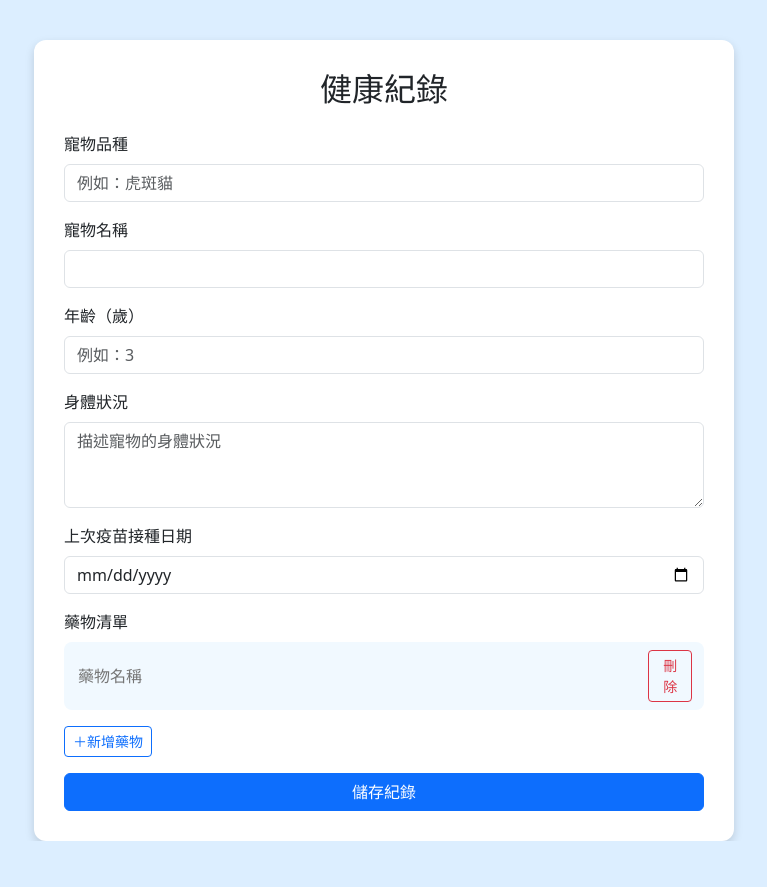
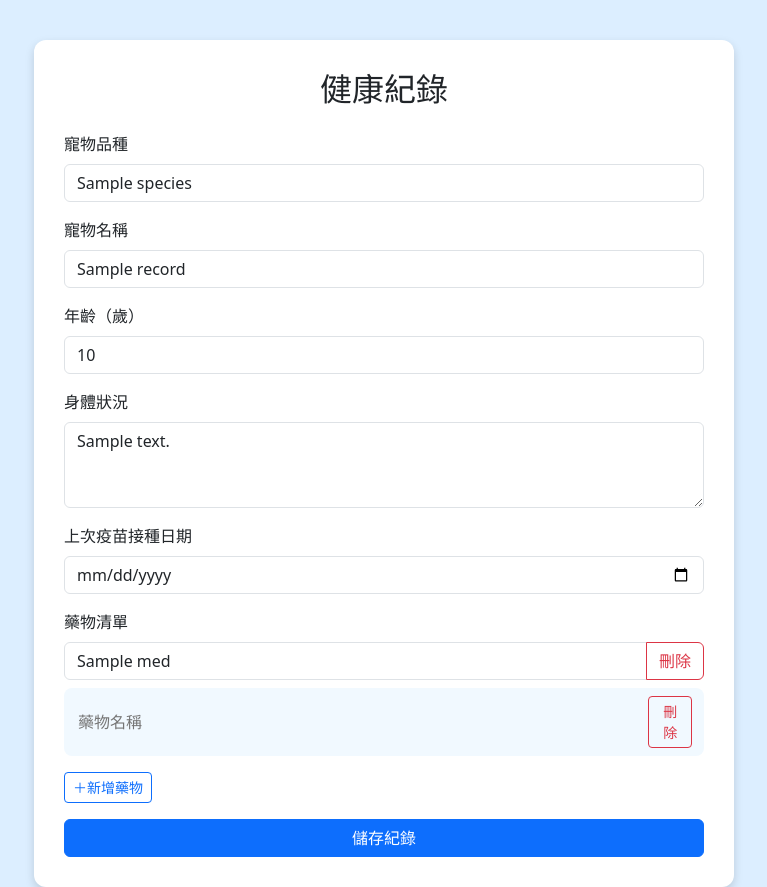
Before and after one commit to NTNU-OOAD-Project/Pet-Management-System, a Flask app: template templates/health_record.html in a window 1280 px wide. Shown: the whole page, without its empty margins (256-1023 px from the left). Before the commit the page ends 841 px from the top, so only its background shows below. Run offline with Flask 3, Linux system fonts and the light colour scheme; the template is opened without the code that fills it: most values are stand-ins (such as "Sample title", 1, 10 or a date in 2020).

Commit message:
healthRecord

```diff
--- a/app.py
+++ b/app.py
@@ -23,6 +23,7 @@
 db = client[MONGODB_DB]
 
 messages_collection = db["messages"]
+record_manager = RecordManager()
 
 @app.route('/')
 def index():
@@ -126,10 +127,15 @@
 # 寵物清單
 @app.route('/api/pets/list')
 def pet_list():
-    if 'user_id' not in session:
-        return jsonify({'success': False, 'msg': '未登入'})
-    pets = PetManager(db).get_pets_of_user(session['user_id'])
-    return jsonify({'success': True, 'pets': pets})
+    user_id = session.get('user_id')
+    if not user_id:
+        return jsonify({'success': False, 'msg': '未登入'}), 401
+
+    try:
+        pets = PetManager(db).get_pets_of_user(user_id)
+        return jsonify({'success': True, 'pets': pets})
+    except Exception as e:
+        return jsonify({'success': False, 'msg': str(e)}), 500
 # 新增寵物
 @app.route('/api/pets/add', methods=['POST'])
 def add_pet():
@@ -160,46 +166,72 @@
 @app.route('/health')
 def health():
     pet_id = request.args.get('pet_id')
+    user_id = session.get('user_id')
+    pet_id = "683d8682e35c1796af94e22b"
+    if not user_id:
+        return "未登入", 401
+    if not pet_id:
+        return "缺少 pet_id", 400
 
-    if 'user_id' not in session:
-        return "未登入", 401
-
-    user_id = session['user_id']
     user = db.users.find_one({'_id': ObjectId(user_id)})
-
     if not user:
         return "找不到使用者", 404
 
-    pet = None
-    for p in user.get('pets', []):
-        if p['pet_id'] == pet_id:
-            pet = p
-            break
-
+    # 找出目前的寵物物件
+    pet = next((p for p in user.get("pets", []) if p["pet_id"] == pet_id), None)
     if not pet:
         return "找不到寵物", 404
-    health_records = pet.get('health_records', [])
-    latest_health = health_records[-1] if health_records else {}
 
-    return render_template('health_record_view.html', health=latest_health)
+    health_records = pet.get("health_records", [])
+    health = health_records[-1] if health_records else {}
+    return render_template("health_record_view.html", health=health)
 
 
-record_manager = RecordManager()
-@app.route("/api/pet/health_records", methods=["GET"])
-def get_health_records():
-    user_id = request.args.get("user_id")
+@app.route("/health/edit")
+def health_edit():
     pet_id = request.args.get("pet_id")
+    user_id = session.get("user_id")
+    if not pet_id or not user_id:
+        return redirect(url_for("pets"))  # 或導向登入頁
+    try:
+        user = db.users.find_one({"_id": ObjectId(user_id)})
+        if not user:
+            return redirect(url_for("pets"))
 
-    if not user_id or not pet_id:
-        return jsonify({"error": "Missing user_id or pet_id"}), 400
+        for pet in user.get("pets", []):
+            if pet["pet_id"] == pet_id:
+                health_records = pet.get("health_records", [])
+                if not health_records:
+                    return render_template("health_record.html", health=None)
 
+                latest = health_records[-1]
+                latest["_id"] = str(latest.get("_id", ""))
+                return render_template("health_record.html", record=latest)
+
+        return redirect(url_for("pets"))
+
+    except Exception as e:
+        return f"Error: {e}", 500
+
+
+@app.route("/api/health/update", methods=["POST"])
+def update_health_record():
     try:
-        records = record_manager.view_by_type(db, user_id, pet_id, "health")
-        return jsonify({"health_records": records}), 200
-    except ValueError as e:
-        return jsonify({"error": str(e)}), 404
+        data = request.get_json()
+        record_id = data.get("_id")
+
+        record_id = data.get("_id")
+        if not record_id:
+            return jsonify({"success": False, "msg": "缺少紀錄 ID (_id)"})
+        record_manager.update_record(
+            record_id=ObjectId(record_id),
+            type_str="health",
+            update_fields=data,
+            db=db
+        )
+        return jsonify({"success": True})
     except Exception as e:
-        return jsonify({"error": "Internal server error"}), 500
+        return jsonify({"success": False, "msg": str(e)})
 
 
 
--- a/models/pets.py
+++ b/models/pets.py
@@ -7,7 +7,8 @@
         self.users = db['users']
 
     def get_pets_of_user(self, user_id):
-        user = self.users.find_one({'_id': ObjectId(user_id)})
+        obj_id = ObjectId(user_id)
+        user = self.users.find_one({'_id': obj_id})
         if user and 'pets' in user:
             return user['pets']
         return []
--- a/templates/food_record_view.html
+++ b/templates/food_record_view.html
@@ -37,7 +37,7 @@
       </table>
 
       <div class="d-flex justify-content-between mt-4">
-        <a href="food_record.html" class="btn btn-outline-secondary">🔙 返回修改</a>
+        <a href="{{ url_for('get') }}" class="btn btn-outline-secondary"> 編輯</a>
         <a href="{{ url_for('pets') }}" class="btn btn-outline-primary">🏠 返回我的寵物</a>
       </div>
     </div>
--- a/templates/health_record.html
+++ b/templates/health_record.html
@@ -44,36 +44,50 @@
   <div class="container">
     <h2 class="mb-4 text-center">健康紀錄</h2>
     <form id="healthRecordForm">
+      <input type="hidden" id="_id" name="_id" value="{{ record._id }}">
+      <input type="hidden" id="pet_id" name="pet_id" value="{{ record.pet_id }}">
       <div class="mb-3">
-        <label for="petBreed" class="form-label">寵物品種</label>
-        <input type="text" class="form-control" id="petBreed" name="petBreed" placeholder="例如：虎斑貓" required />
+        <label for="species" class="form-label">寵物品種</label>
+        <input type="text" class="form-control" id="species" name="species" placeholder="例如：虎斑貓" value="{{ record.species }}" required>
       </div>
       <div class="mb-3">
-        <label for="petName" class="form-label">寵物名稱</label>
-        <input type="text" class="form-control" id="petName" name="petName" required />
+        <label for="name" class="form-label">寵物名稱</label>
+        <input type="text" class="form-control" id="name" name="name" placeholder="例如：咪咪" value="{{ record.name }}" required>
       </div>
       <div class="mb-3">
-        <label for="petAge" class="form-label">年齡（歲）</label>
-        <input type="number" class="form-control" id="petAge" name="petAge" min="0" max="50" placeholder="例如：3" required />
+        <label for="age" class="form-label">年齡（歲）</label>
+        <input type="number" class="form-control" id="age" name="age" min="0" max="50" placeholder="例如：3" value="{{ record.age }}" required>
       </div>
       <div class="mb-3">
-        <label for="healthStatus" class="form-label">身體狀況</label>
-        <textarea class="form-control" id="healthStatus" name="healthStatus" rows="3" placeholder="描述寵物的身體狀況" required></textarea>
+        <label for="details" class="form-label">身體狀況</label>
+        <textarea class="form-control" id="details" name="details" rows="3" placeholder="描述寵物的身體狀況"  required>{{ record.details }}</textarea>
       </div>
       <div class="mb-3">
-        <label for="lastVaccineDate" class="form-label">上次疫苗接種日期</label>
-        <input type="date" class="form-control" id="lastVaccineDate" name="lastVaccineDate" required />
+        <label for="vaccine" class="form-label">上次疫苗接種日期</label>
+        <input type="date" class="form-control" id="vaccine" name="vaccine" value="{{ record.vaccine }}" required />
       </div>
 
       <div class="mb-3">
         <label class="form-label">藥物清單</label>
         <div id="medList">
-          <!-- 動態新增藥物項目 -->
+          {% if record.medications %}
+            {% for med in record.medications %}
+              <div class="input-group mb-2">
+                <input type="text" name="medications" class="form-control" value="{{ med }}" required>
+                <button type="button" class="btn btn-outline-danger" onclick="this.parentElement.remove()">刪除</button>
+              </div>
+            {% endfor %}
+          {% else %}
+            <div class="input-group mb-2">
+              <input type="text" name="medications" class="form-control" placeholder="藥物名稱">
+              <button type="button" class="btn btn-outline-danger" onclick="this.parentElement.remove()">刪除</button>
+            </div>
+          {% endif %}
         </div>
         <button type="button" class="btn btn-outline-primary btn-sm mt-2" id="addMedBtn">＋新增藥物</button>
       </div>
 
-      <button type="button" class="btn btn-primary w-100" onclick="window.location.href='health_record_view.html'">儲存紀錄</button>
+      <button type="submit" class="btn btn-primary w-100" >儲存紀錄</button>
     </form>
   </div>
 
@@ -115,16 +129,18 @@
     });
 
     // 表單送出處理
-    document.getElementById('healthRecordForm').addEventListener('submit', function (e) {
+    document.getElementById('healthRecordForm').addEventListener('submit', async function (e) {
       e.preventDefault();
 
       // 組裝資料物件
       const data = {
-        petBreed: this.petBreed.value.trim(),
-        petName: this.petName.value.trim(),
-        petAge: Number(this.petAge.value),
-        healthStatus: this.healthStatus.value.trim(),
-        lastVaccineDate: this.lastVaccineDate.value,
+        _id: this._id?.value,
+        pet_id: this.pet_id?.value,
+        species: this.species.value.trim(),
+        name: this.name.value.trim(),
+        age: Number(this.age.value),
+        details: this.details.value.trim(),
+        vaccine: this.vaccine.value,
         medications: []
       };
 
@@ -138,11 +154,23 @@
 
       console.log('送出資料:', data);
 
-      // TODO: 這裡之後會連接後端API做資料儲存
-      alert('健康紀錄已儲存（示範用，尚未連接後端）');
-      this.reset();
-      medList.innerHTML = '';
-      medList.appendChild(createMedItem());
+      try {
+        const res = await fetch('/api/health/update', {
+          method: 'POST',
+          headers: { 'Content-Type': 'application/json' },
+          body: JSON.stringify(data)
+        });
+
+        const result = await res.json();
+        if (result.success) {
+          alert("健康紀錄已更新！");
+          window.location.href = `/health?pet_id=${data.pet_id}`;  // 導回檢視頁面
+        } else {
+          alert("更新失敗：" + (result.msg || ''));
+        }
+      } catch (err) {
+        alert("發生錯誤：" + err.message);
+      }
     });
   </script>
 </body>
--- a/templates/health_record_view.html
+++ b/templates/health_record_view.html
@@ -42,8 +42,10 @@
     </div>
 
     <div class="mt-4">
-      <a href="health_record.html" class="btn btn-outline-primary me-2"><i class="fa-solid fa-arrow-left"></i> 編輯</a>
-      <a href="{{ url_for('pets') }}" class="btn btn-primary"><i class="fa-solid fa-house"></i> 回到我的寵物</a>
+      <a href="{{url_for('health_edit')}}?pet_id={{ health.pet_id }}" class="btn btn-outline-primary me-2">
+        <i class="fa-solid fa-arrow-left"></i> 編輯</a>
+      <a href="{{ url_for('pets') }}" class="btn btn-primary">
+        <i class="fa-solid fa-house"></i> 回到我的寵物</a>
     </div>
   </div>
 </body>
```
Also changed, not shown: services/record_manager.py (+3 -6 lines), templates/mypet.html (+11 -1 lines).
